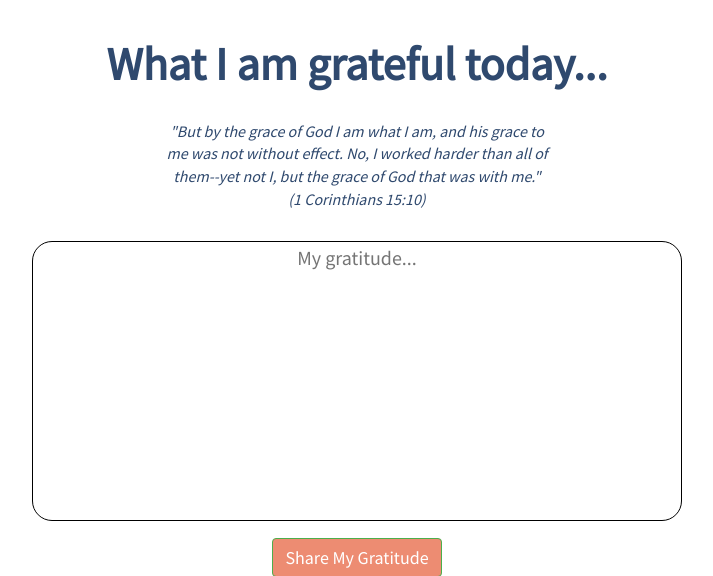
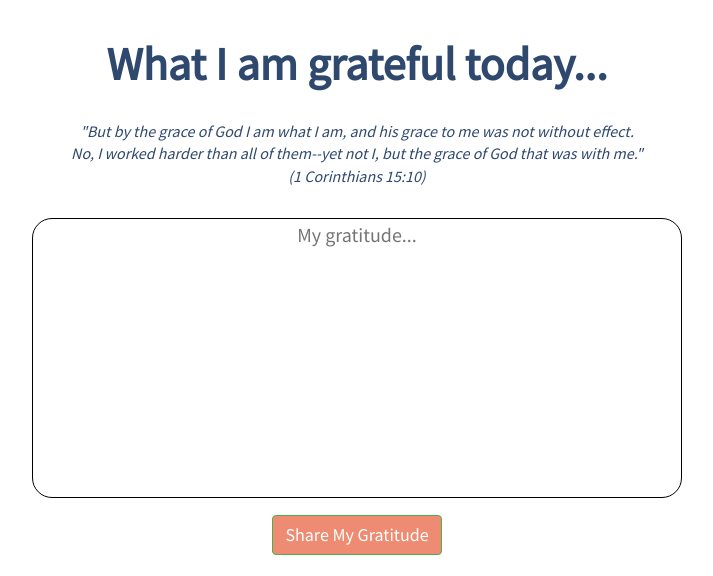
Before and after one commit to MaxKusnadi/what-i-am-grateful-for, a Flask app: page / in a window 1280 px wide. Shown: the part 51-627 px from the top of the page, without its empty margins (283-996 px from the left). Run offline with Flask 2, Linux system fonts and the light colour scheme; data that the repository does not hold is empty; some libraries are stand-ins or nearby versions.

Commit message:
Add verses alignment

```diff
--- a/app/templates/gratitude/index.html
+++ b/app/templates/gratitude/index.html
@@ -9,7 +9,7 @@
 
 {% block content %}
   <h1 class='text-center' id="title">What I am grateful today...</h1>
-  <div class="text-center col-sm-4 col-sm-offset-4" id="verse">"But by the grace of God I am what I am, and his grace to me was not without effect. No, I worked harder than all of them--yet not I, but the grace of God that was with me."</br>(1 Corinthians 15:10)</div>
+  <div class="text-center col-sm-12" id="verse">"But by the grace of God I am what I am, and his grace to me was not without effect.<br>No, I worked harder than all of them--yet not I, but the grace of God that was with me."</br>(1 Corinthians 15:10)</div>
   <form class='col-sm-12 text-center' id="gratitude" method="POST" action='#'>
     <div class="col-sm-12">
       <textarea form="gratitude" name="gratitude_data" id="gratitude_data" placeholder="My gratitude..."></textarea>
--- a/app/templates/prayer/index.html
+++ b/app/templates/prayer/index.html
@@ -10,7 +10,7 @@
 
 {% block content %}
   <h1 class='text-center' id="title">Here is my prayer intention...</h1>
-  <div class="text-center col-sm-4 col-sm-offset-4" id="verse">"Ask and it will be given to you; seek and you will find; knock and the door will be opened to you."</br>(Matthew 7:7)</div>
+  <div class="text-center col-sm-12" id="verse">"Ask and it will be given to you; seek and you will find;<br>knock and the door will be opened to you."<br>(Matthew 7:7)</div>
   <form class='col-sm-12 text-center' id="prayer" method="POST" action='#'>
     <div class="col-sm-12">
       <textarea form="prayer" name="prayer_data" id="prayer_data" placeholder="My prayer intention..."></textarea>
```
